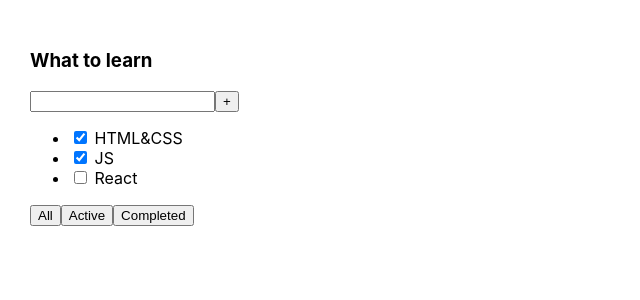
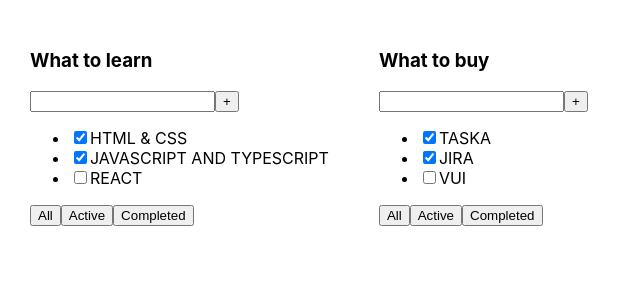
Before and after one commit to MasloyMax/1-todolist, a React (Create React App) app: page / in a window 1280 px wide. Shown: the top 300 px of the page, without its empty margins (0-640 px from the left). Built offline with nearby package versions, Linux system fonts and the light colour scheme.

Commit message:
Commit new todoList

```diff
--- a/src/App.tsx
+++ b/src/App.tsx
@@ -1,28 +1,32 @@
 import React from 'react';
 import './App.css';
+import TodoList, {TaskType} from "./Component/TodoList";
+
+
+// type AppPropsType = {
+//     title: string,
+//     tasks: any
+// }
 
 function App() {
+    const todoListTitle_1:string = 'What to learn'
+    const todoListTitle_2:string = 'What to buy'
+    const tasks_1:Array<TaskType> = [
+        {id: 1, title: "HTML & CSS", isDone: true},
+        {id: 2, title: "JAVASCRIPT AND TYPESCRIPT", isDone: true},
+        {id: 3, title: "REACT", isDone: false}
+    ]
+    const tasks_2:Array<TaskType> = [
+        {id: 1, title: "TASKA", isDone: true},
+        {id: 2, title: "JIRA", isDone: true},
+        {id: 3, title: "VUI", isDone: false}
+    ]
     return (
         <div className="App">
-            <div>
-                <h3>What to learn</h3>
-                <div>
-                    <input/>
-                    <button>+</button>
-                </div>
-                <ul>
-                    <li><input type="checkbox" checked={true}/> <span>HTML&CSS</span></li>
-                    <li><input type="checkbox" checked={true}/> <span>JS</span></li>
-                    <li><input type="checkbox" checked={false}/> <span>React</span></li>
-                </ul>
-                <div>
-                    <button>All</button>
-                    <button>Active</button>
-                    <button>Completed</button>
-                </div>
-            </div>
+            <TodoList title={todoListTitle_1} tasks={tasks_1}/>
+            <TodoList title={todoListTitle_2} tasks={tasks_2}/>
         </div>
     );
 }
 
-export default App;
+export default App
--- /dev/null
+++ b/src/Component/TodoList.tsx
@@ -0,0 +1,47 @@
+import React from "react";
+
+type TodoListPropsType = {
+    title: string
+    tasks: Array<TaskType>
+}
+
+export type TaskType = {
+    id: number
+    title: string
+    isDone: boolean
+}
+
+const TodoList = (props:TodoListPropsType) => {
+
+
+    return (
+        <div>
+            <h3>{props.title}</h3>
+            <div>
+                <input/>
+                <button>+</button>
+            </div>
+            <ul>
+                <li>
+                    <input type="checkbox" checked={props.tasks[0].isDone}/>
+                    <span>{props.tasks[0].title}</span>
+                </li>
+                <li>
+                    <input type="checkbox" checked={props.tasks[1].isDone}/>
+                    <span>{props.tasks[1].title}</span>
+                </li>
+                <li>
+                    <input type="checkbox" checked={props.tasks[2].isDone}/>
+                    <span>{props.tasks[2].title}</span>
+                </li>
+            </ul>
+            <div>
+                <button>All</button>
+                <button>Active</button>
+                <button>Completed</button>
+            </div>
+        </div>
+    )
+}
+
+export default TodoList
```
